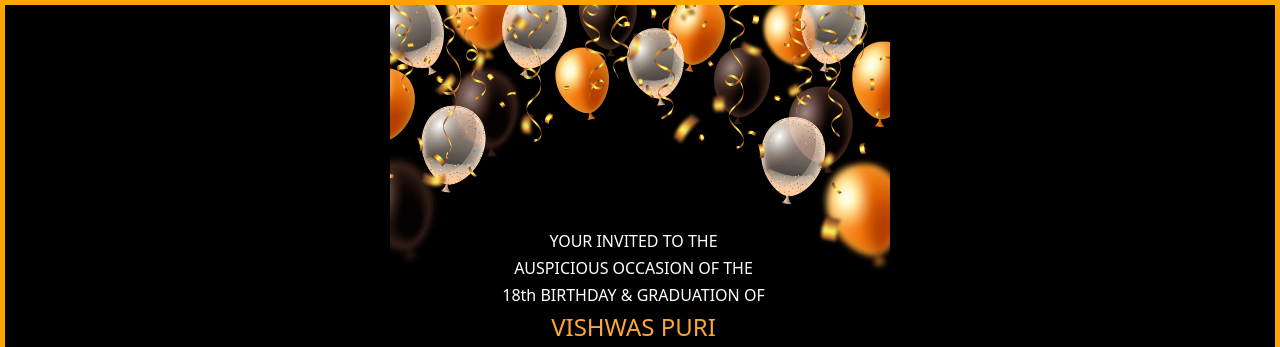
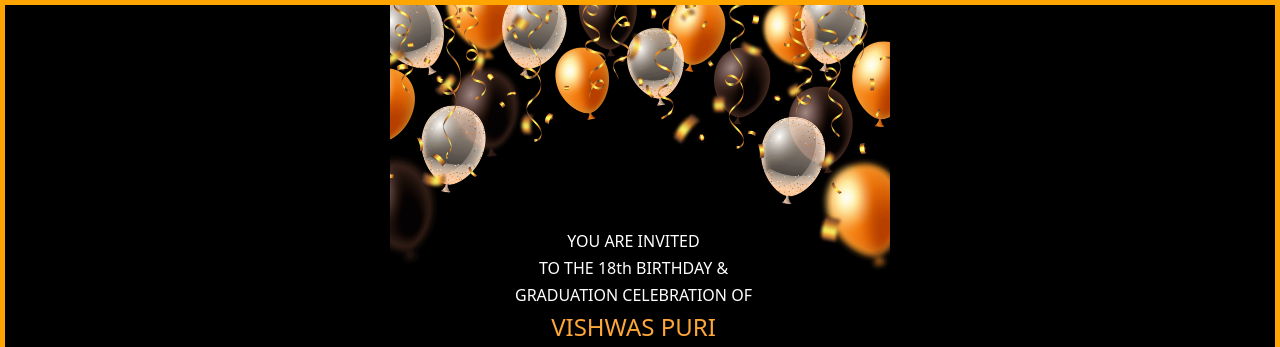
Before and after one commit to vishwaspuriofficial/Vishwas-Party-Invitation, a plain HTML site: page card.html in a window 1280 px wide. Shown: the top 347 px of the page. Drawn offline with nearby package versions, Linux system fonts and the light colour scheme; grey boxes are pictures that could not be loaded.

Commit message:
update in version 2

```diff
--- a/card.html
+++ b/card.html
@@ -21,9 +21,9 @@
     <img width="100%" style="max-width:500px" src="images/header.png"></img>
     <br>
     <div style="margin-left: -25px; margin-top:-40px" class="row" id="headings">
-      <h6> YOUR INVITED TO THE </h6>
-      <h6> AUSPICIOUS OCCASION OF THE </h6>
-      <h6> 18th BIRTHDAY & GRADUATION OF </h6>
+      <h6> YOU ARE INVITED </h6>
+      <h6> TO THE 18th BIRTHDAY & </h6>
+      <h6> GRADUATION CELEBRATION OF </h6>
       <h4 style="color:#fda63a"> VISHWAS PURI </h4>
     </div>
     <div id="photo">
```
